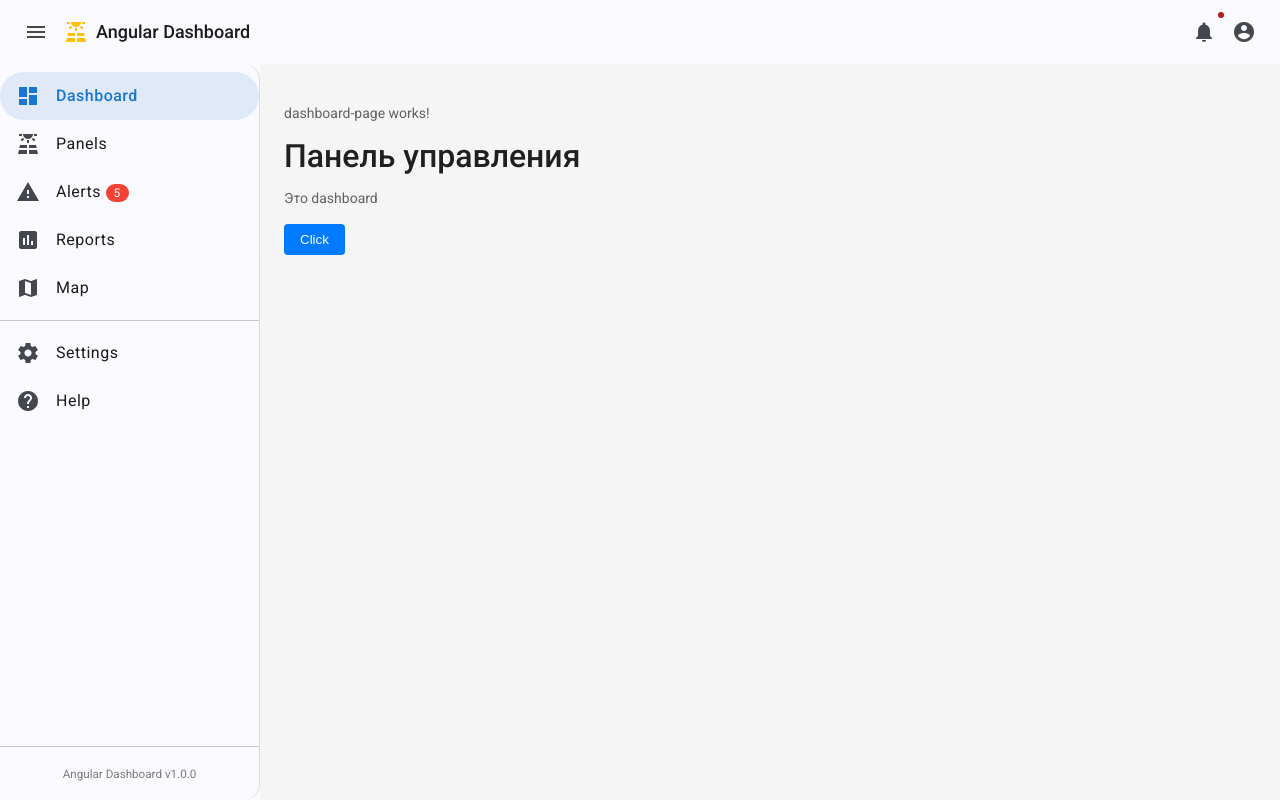
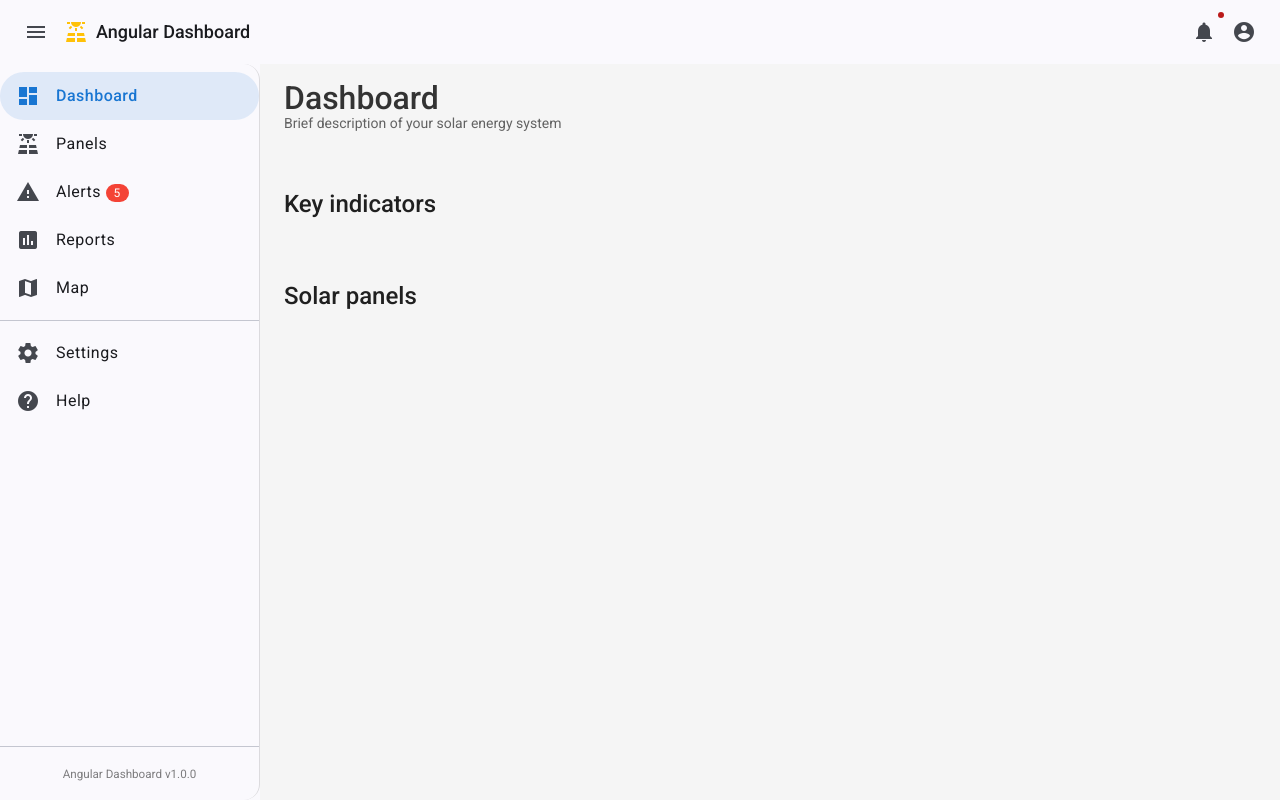
Before and after one commit to airdn/angular-dashboard, an Angular app: page /dashboard in a window 1280 px wide. Built offline with nearby package versions, Linux system fonts and the light colour scheme.

Commit message:
feat: add dashboard page

```diff
--- a/src/app/features/dashboard-page/dashboard-page.component.html
+++ b/src/app/features/dashboard-page/dashboard-page.component.html
@@ -1,4 +1,14 @@
-<p>dashboard-page works!</p>
-<h1>Панель управления</h1>
-<p>Это dashboard</p>
-<app-button (buttonClick)="onButtonClick($event)">Click</app-button>
+<div class="dashboard-page">
+    <header class="page-header">
+        <h1>Dashboard</h1>
+        <p class="subtitle">Brief description of your solar energy system</p>
+    </header>
+
+    <section class="metrics-section">
+        <h2>Key indicators</h2>
+    </section>
+
+    <section class="panels-section">
+        <h2>Solar panels</h2>
+    </section>
+</div>
--- a/src/app/features/dashboard-page/dashboard-page.component.scss
+++ b/src/app/features/dashboard-page/dashboard-page.component.scss
@@ -0,0 +1,45 @@
+.dashboard-page {
+    display: flex;
+    flex-direction: column;
+    gap: 32px;
+}
+
+.page-header {
+    margin-bottom: 8px;
+
+    h1 {
+        margin: 0;
+        font-size: 32px;
+        font-weight: 500;
+        color: #333;
+    }
+
+    .subtitle {
+        margin: 4px 0 0;
+        color: rgba(0, 0, 0, 0.6);
+        font-size: 14px;
+    }
+
+    section {
+        h2 {
+            margin: 0 0 16px;
+            font-size: 18px;
+            font-weight: 500;
+            color: #333;
+        }
+    }
+
+    .metrics-section {
+        background: white;
+        border-radius: 8px;
+        padding: 24px;
+        box-shadow: 0 1px 3px rgba(0, 0, 0, 0.1);
+    }
+
+    .panels-section {
+        background: white;
+        border-radius: 8px;
+        padding: 24px;
+        box-shadow: 0 1px 3px rgba(0, 0, 0, 0.1);
+    }
+}
--- a/src/app/features/dashboard-page/dashboard-page.component.ts
+++ b/src/app/features/dashboard-page/dashboard-page.component.ts
@@ -1,15 +1,16 @@
-import { Component } from '@angular/core';
+import { Component, inject } from '@angular/core';
+import { Router } from '@angular/router';
 
-import { ButtonComponent } from '../../shared/ui-components/button/button.component';
-
+/**
+ * Главная страница панели управления.
+ * Объединяет метрики и список панелей.
+ */
 @Component({
     selector: 'app-dashboard-page',
-    imports: [ButtonComponent],
+    imports: [],
     templateUrl: './dashboard-page.component.html',
     styleUrl: './dashboard-page.component.scss'
 })
 export class DashboardPageComponent {
-    public onButtonClick(event: PointerEvent) {
-        console.log(event);
-    }
+    private readonly router = inject(Router);
 }
--- /dev/null
+++ b/src/app/shared/ui-components/button/index.ts
@@ -0,0 +1 @@
+export * from './button.component';
```
